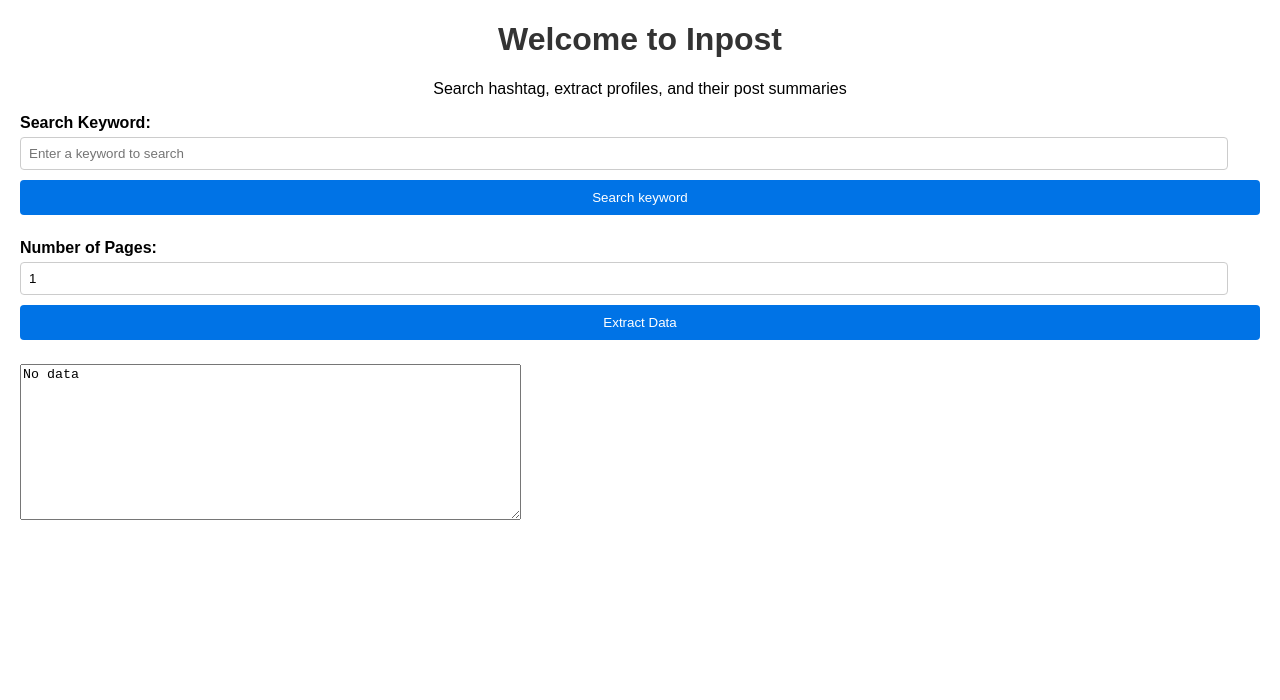
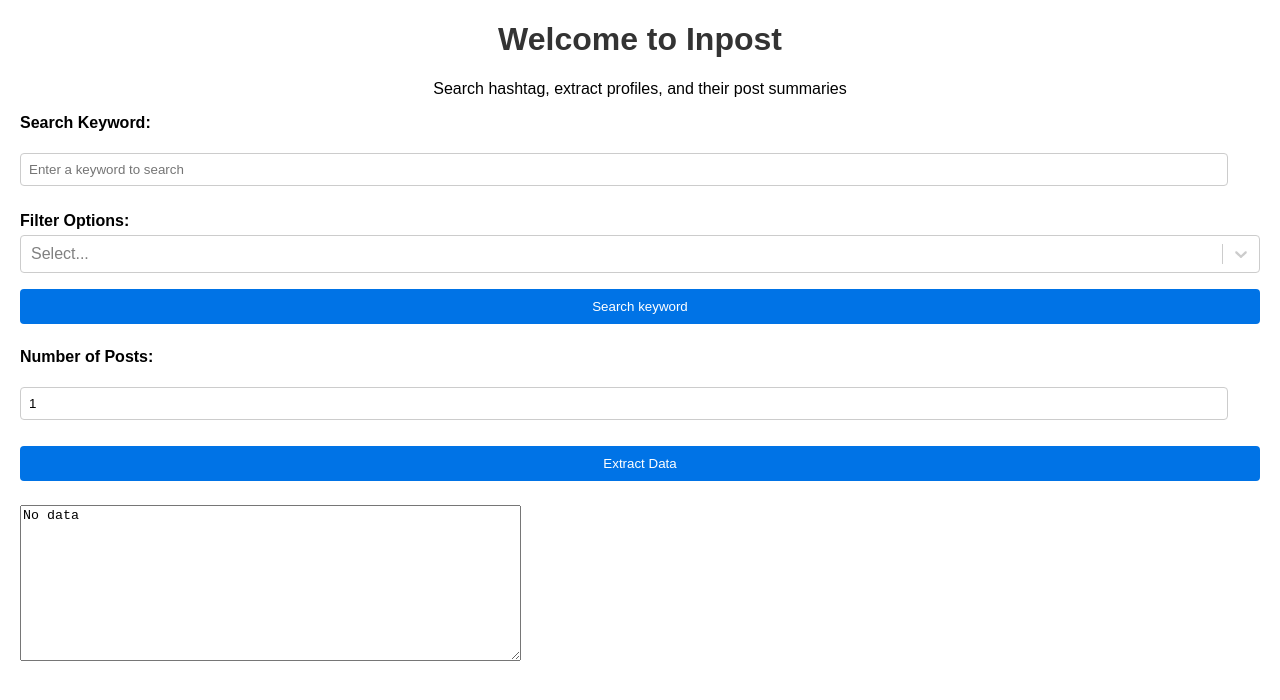
Before and after one commit to bharathsurya021/Inpost-react, a React (Create React App) app: page / in a window 1280 px wide. Shown: the top 700 px of the page. Built offline with nearby package versions, Linux system fonts and the light colour scheme.

Commit message:
add filter and change jsx to js

```diff
--- a/package.json
+++ b/package.json
@@ -9,6 +9,7 @@
     "react": "^18.2.0",
     "react-dom": "^18.2.0",
     "react-scripts": "5.0.1",
+    "react-select": "^5.8.0",
     "web-vitals": "^2.1.4"
   },
   "scripts": {
--- a/src/App.css
+++ b/src/App.css
@@ -15,26 +15,29 @@ body {
   margin-bottom: 5px;
   font-weight: bold;
 }
-  .container{
+.container {
   min-width: 200px;
 }
-
-  .search-container,.page-container{
+.filter-container {
+  width: 100%;
+}
+.search-container,
+.page-container {
   display: flex;
   justify-content: center;
   align-items: flex-start;
   flex-direction: column;
+  gap: 16px;
   margin-bottom: 24px;
 }
-
- .logo{
+.logo {
   align-self: center;
   width: 40px;
   height: 40px;
 }
 
-  input[type="text"],
-  input[type="number"] {
+input[type='text'],
+input[type='number'] {
   width: 96%;
   padding: 8px;
   margin-bottom: 10px;
--- a/src/components/SearchForm.jsx
+++ b/src/components/SearchForm.js
@@ -1,13 +1,32 @@
 import React, { useState } from 'react';
+import Filter from './filter';
 
 const SearchForm = () => {
   const [searchKeyword, setSearchKeyword] = useState('');
   const [numPages, setNumPages] = useState(1);
-  const [searchTabId, setSearchTabId] = useState(null); // Initialize searchTabId
+  const [searchTabId, setSearchTabId] = useState(null);
+  const [selectedOptions, setSelectedOptions] = useState([]);
 
   const handleSearch = () => {
     const keyword = searchKeyword;
-    const searchUrl = `https://www.linkedin.com/search/results/content/?keywords=%23${keyword}`;
+    const hasJobPostsFilter = selectedOptions.some(
+      (option) => option.value === 'jobposts'
+    );
+    const hasLatestFilter = selectedOptions.some(
+      (option) => option.value === 'latest'
+    );
+
+    let searchUrl = 'https://www.linkedin.com/search/results/content/';
+
+    if (hasJobPostsFilter) {
+      searchUrl += '?contentType=%22jobs%22/';
+    }
+
+    searchUrl += `${hasJobPostsFilter ? '&' : '?'}keywords=%23${keyword}`;
+
+    if (hasLatestFilter) {
+      searchUrl += '&sortBy="date_posted"';
+    }
 
     // Check if a searchTabId is already set, if not, open the URL and set the tab ID
     /*eslint-disable no-undef */
@@ -48,13 +67,18 @@ const SearchForm = () => {
           value={searchKeyword}
           onChange={(e) => setSearchKeyword(e.target.value)}
         />
+        <Filter
+          selectedOptions={selectedOptions}
+          setSelectedOptions={setSelectedOptions}
+        />
         <button onClick={handleSearch}>Search keyword</button>
       </div>
+
       <div className="page-container">
-        <label htmlFor="numPages">Number of Pages:</label>
+        <label htmlFor="numPosts">Number of Posts:</label>
         <input
           type="number"
-          id="numPages"
+          id="numPosts"
           min="1"
           value={numPages}
           onChange={(e) => setNumPages(e.target.value)}
--- /dev/null
+++ b/src/components/filter.js
@@ -0,0 +1,26 @@
+import React from 'react';
+import Select from 'react-select';
+
+const Filter = ({ selectedOptions, setSelectedOptions }) => {
+	const handleChange = (selected) => {
+		setSelectedOptions(selected);
+	};
+	const options = [
+		{ value: 'posts', label: 'Posts' },
+		{ value: 'latest', label: 'Latest' },
+		{ value: 'jobposts', label: 'Job Posts' },
+	];
+	return (
+		<div className="filter-container">
+			<label>Filter Options:</label>
+			<Select
+				isMulti
+				options={options}
+				value={selectedOptions}
+				onChange={handleChange}
+			/>
+		</div>
+	);
+};
+
+export default Filter;
```
Also changed, not shown: src/components/DownloadLink.js (renamed from src/components/DownloadLink.jsx), src/components/Output.js (renamed from src/components/Output.jsx), 1 other file (tests, documents, lock files or other folders). Lines whose indentation alone changed are shown as unchanged.
